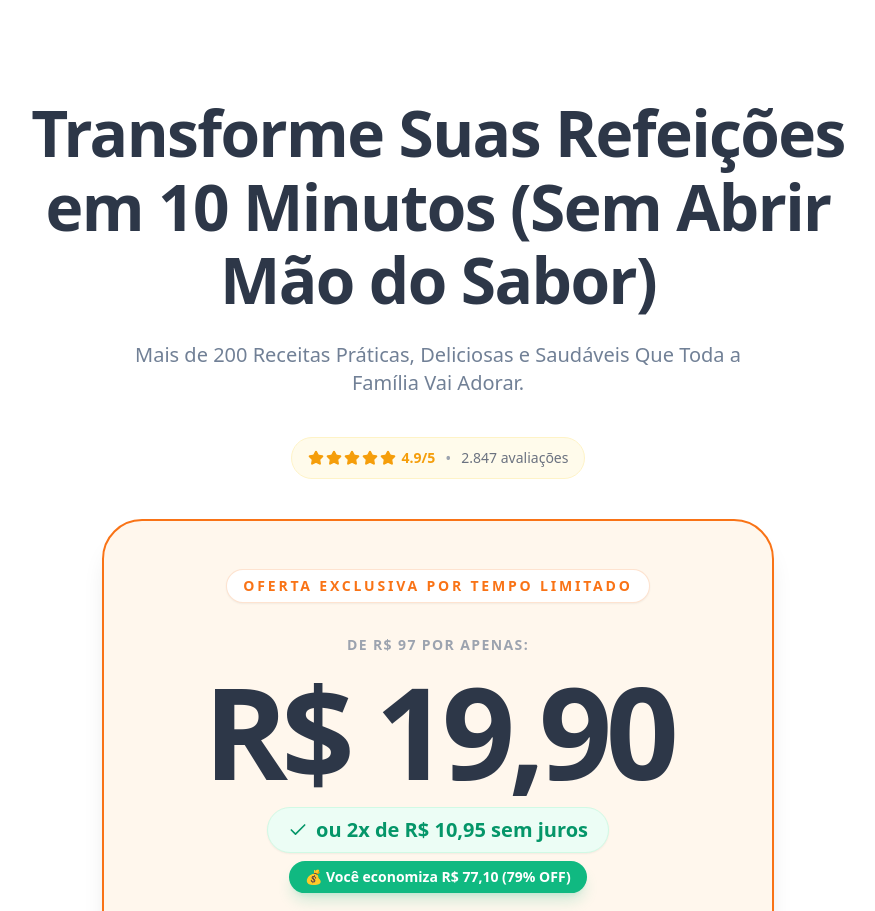
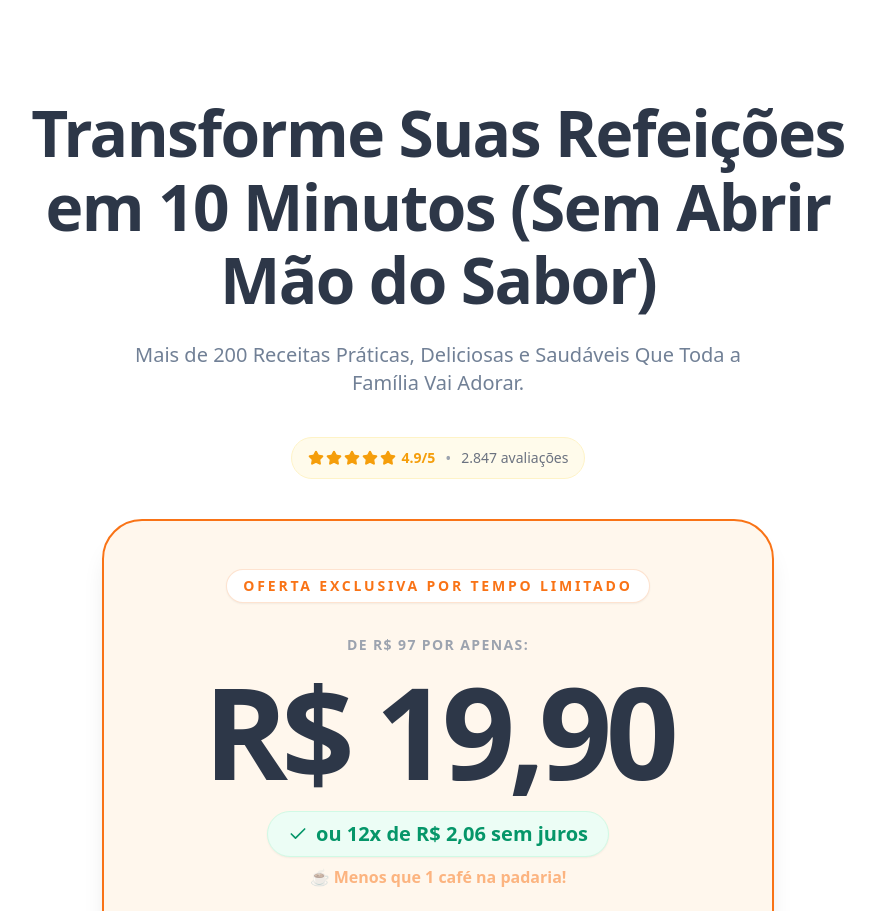
Before and after one commit to ThiagoFNT/MetodoProjeto3F, a React (Vite) app: page / in a window 1280 px wide. Shown: the top 911 px of the page, without its empty margins (202-1077 px from the left). Built offline with nearby package versions, Linux system fonts and the light colour scheme.

Commit message:
style: implement final pricing simplification (12x installments, coffee analogy)

```diff
--- a/components/LandingPage.tsx
+++ b/components/LandingPage.tsx
@@ -177,12 +177,17 @@ const Hero = ({ isUnlocked }: { isUnlocked: boolean }) => {
 
             <div className="flex flex-col items-center mb-10">
               <span className="text-7xl md:text-9xl font-black text-[#2D3748] tracking-tighter">
-                R$ 19,90
+                {COPY.pricing.priceCash}
               </span>
-              <p className="text-emerald-600 font-bold text-lg md:text-xl mt-3 flex items-center gap-2 bg-emerald-50 px-5 py-2 rounded-full border border-emerald-100 shadow-sm transition-transform hover:scale-105">
-                <Check size={20} /> ou 2x de R$ 10,95 sem juros
-              </p>
-              <div className="mt-4 bg-[#10B981] text-white px-4 py-1.5 rounded-full text-sm font-black shadow-lg shadow-emerald-500/20 animate-bounce">
+              <div className="flex flex-col items-center gap-2 mt-4">
+                <p className="text-emerald-600 font-bold text-lg md:text-xl flex items-center gap-2 bg-emerald-50 px-5 py-2 rounded-full border border-emerald-100 shadow-sm transition-transform hover:scale-105">
+                  <Check size={20} /> {COPY.pricing.priceInstallments}
+                </p>
+                <p className="text-[#F97316] font-bold text-sm md:text-base animate-pulse">
+                  {COPY.pricing.dailyCost}
+                </p>
+              </div>
+              <div className="mt-6 bg-[#10B981] text-white px-4 py-1.5 rounded-full text-sm font-black shadow-lg shadow-emerald-500/20">
                 {COPY.pricing.savingsLabel}
               </div>
             </div>
@@ -648,7 +653,7 @@ const Offer = () => {
                   <p className="text-emerald-400 text-2xl font-black mt-2 tracking-tight">
                     {COPY.pricing.priceInstallments}
                   </p>
-                  <p className="text-[#94A3B8] text-sm font-bold mt-4 uppercase tracking-widest bg-white/5 px-4 py-1.5 rounded-full border border-white/5">
+                  <p className="text-amber-400 text-base font-bold mt-4 uppercase tracking-widest bg-amber-400/5 px-6 py-2 rounded-full border border-amber-400/10 animate-pulse">
                     {COPY.pricing.dailyCost}
                   </p>
                 </div>
--- a/constants.tsx
+++ b/constants.tsx
@@ -143,9 +143,9 @@ export const COPY = {
   ] as Testimonial[],
   pricing: {
     totalValue: "R$ 144",
-    priceInstallments: "2x de R$ 10,95 sem juros",
+    priceInstallments: "ou 12x de R$ 2,06 sem juros",
     priceCash: "R$ 19,90",
-    dailyCost: "Menos de R$ 0,67 por dia!",
+    dailyCost: "☕ Menos que 1 café na padaria!",
     savingsLabel: "💰 Você economiza R$ 77,10 (79% OFF)",
     cta: "🔒 GARANTIR POR R$ 19,90 - ACESSO IMEDIATO"
   },
```
